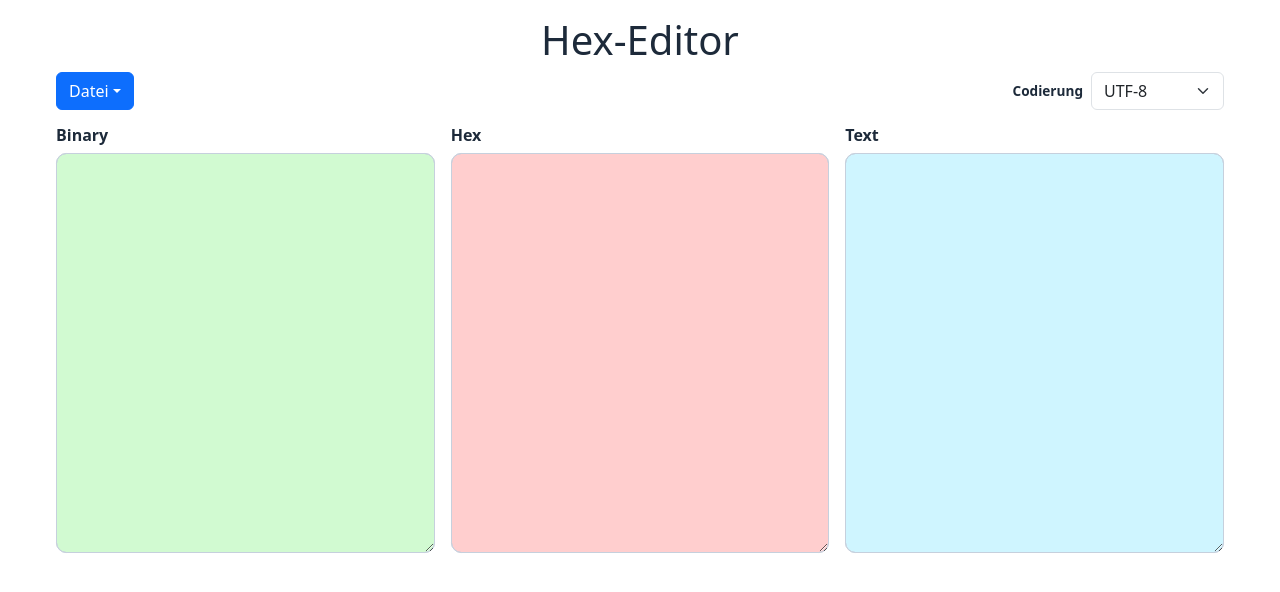
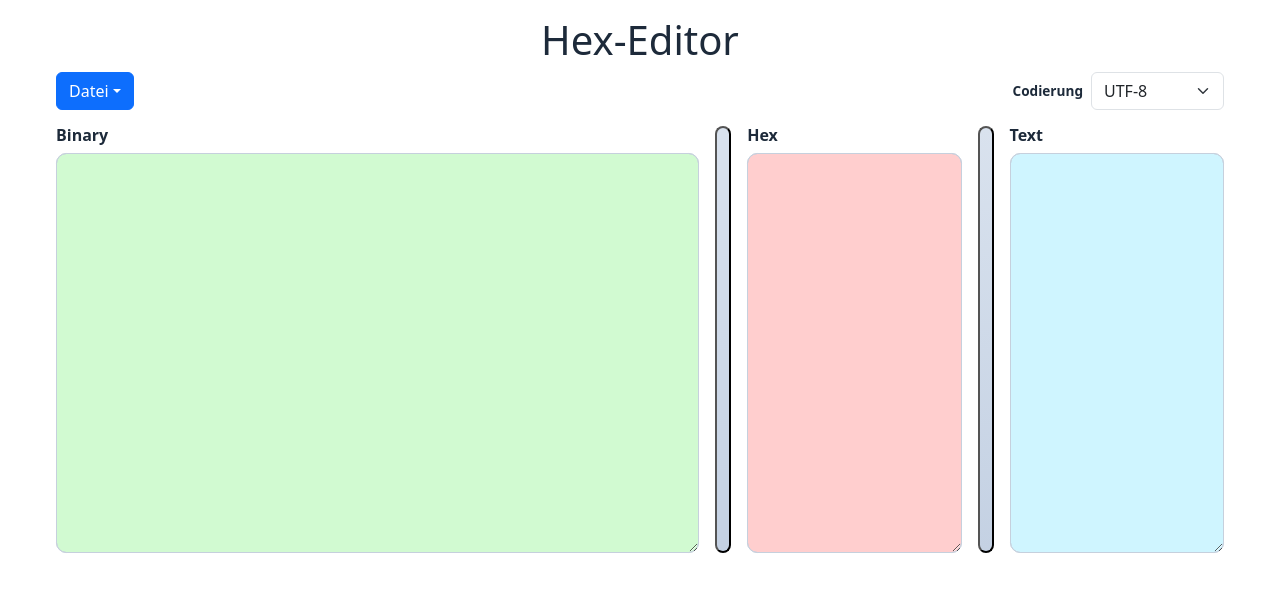
Before and after one commit to tools-info-bw-de/hexeditor, a SvelteKit app: page / in a window 1280 px wide. Shown: the top 592 px of the page. Built offline with nearby package versions, Linux system fonts and the light colour scheme.

Commit message:
großteil klappt

```diff
--- a/src/lib/components/BinaryView.svelte
+++ b/src/lib/components/BinaryView.svelte
@@ -37,7 +37,7 @@
 	$effect(() => {
 		if (!highlightRange || !editorEl) return;
 
-		ensureCharVisible(editorEl, text, highlightRange.start);
+		ensureCharVisible(editorEl, text, highlightRange.start, { wrapMode: 'word' });
 		syncScroll();
 	});
 
@@ -54,7 +54,7 @@
 	}
 
 	function handleMouseMove(event) {
-		const charIndex = getCharIndexFromMouse(event, editorEl, text);
+		const charIndex = getCharIndexFromMouse(event, editorEl, text, { wrapMode: 'word' });
 		if (charIndex === null) {
 			setHover(null, 0);
 			return;
@@ -160,8 +160,8 @@
 		border: 1px solid #c6d0dd;
 		border-radius: 0.65rem;
 		white-space: pre-wrap;
-		word-break: break-all;
-		overflow-wrap: anywhere;
+		word-break: normal;
+		overflow-wrap: normal;
 		overflow-x: hidden;
 		overflow-y: auto;
 		scrollbar-gutter: stable both-edges;
--- a/src/lib/components/HexView.svelte
+++ b/src/lib/components/HexView.svelte
@@ -37,7 +37,7 @@
 	$effect(() => {
 		if (!highlightRange || !editorEl) return;
 
-		ensureCharVisible(editorEl, text, highlightRange.start);
+		ensureCharVisible(editorEl, text, highlightRange.start, { wrapMode: 'word' });
 		syncScroll();
 	});
 
@@ -54,7 +54,7 @@
 	}
 
 	function handleMouseMove(event) {
-		const charIndex = getCharIndexFromMouse(event, editorEl, text);
+		const charIndex = getCharIndexFromMouse(event, editorEl, text, { wrapMode: 'word' });
 		if (charIndex === null) {
 			setHover(null, 0);
 			return;
@@ -160,8 +160,8 @@
 		border: 1px solid #c6d0dd;
 		border-radius: 0.65rem;
 		white-space: pre-wrap;
-		word-break: break-all;
-		overflow-wrap: anywhere;
+		word-break: normal;
+		overflow-wrap: normal;
 		overflow-x: hidden;
 		overflow-y: auto;
 		scrollbar-gutter: stable both-edges;
--- a/src/routes/+page.svelte
+++ b/src/routes/+page.svelte
@@ -8,6 +8,11 @@
 	let hoveredByteRange = $state(null);
 	let fileInput = $state();
 	let fileName = $state('hexeditor.txt');
+	let splitContainer = $state();
+	let firstSplit = $state(0.6);
+	let secondSplit = $state(0.8);
+	let activeHandle = $state(null);
+	const minPaneRatio = 0.12;
 
 	function setHover(start, length) {
 		hoveredByteRange = start !== null ? { start, length } : null;
@@ -82,7 +87,42 @@
 		anchor.click();
 		URL.revokeObjectURL(url);
 	}
+
+	function startResize(handle, event) {
+		if (window.matchMedia('(max-width: 980px)').matches) return;
+		activeHandle = handle;
+		event.currentTarget.setPointerCapture(event.pointerId);
+	}
+
+	function stopResize() {
+		activeHandle = null;
+	}
+
+	function handlePointerMove(event) {
+		if (!activeHandle || !splitContainer) return;
+
+		const rect = splitContainer.getBoundingClientRect();
+		if (rect.width <= 0) return;
+
+		const x = event.clientX - rect.left;
+		const ratio = Math.max(0, Math.min(1, x / rect.width));
+
+		if (activeHandle === 'first') {
+			firstSplit = Math.max(minPaneRatio, Math.min(secondSplit - minPaneRatio, ratio));
+			return;
+		}
+
+		if (activeHandle === 'second') {
+			secondSplit = Math.max(firstSplit + minPaneRatio, Math.min(1 - minPaneRatio, ratio));
+		}
+	}
 </script>
+
+<svelte:window
+	onpointermove={handlePointerMove}
+	onpointerup={stopResize}
+	onpointercancel={stopResize}
+/>
 
 <main class="app">
 	<h1>Hex-Editor</h1>
@@ -125,10 +165,40 @@
 			</select>
 		</label>
 	</div>
-	<section class="grid">
-		<BinaryView {bytes} {hoveredByteRange} {setHover} {updateBytes} />
-		<HexView {bytes} {hoveredByteRange} {setHover} {updateBytes} />
-		<TextView {bytes} {hoveredByteRange} {setHover} {updateBytes} {encoding} {setEncoding} />
+	<section
+		class="grid"
+		bind:this={splitContainer}
+		style={`--w1:${firstSplit * 100}%; --w2:${(secondSplit - firstSplit) * 100}%; --w3:${(1 - secondSplit) * 100}%;`}
+	>
+		<div class="pane pane-binary">
+			<BinaryView {bytes} {hoveredByteRange} {setHover} {updateBytes} />
+		</div>
+
+		<button
+			class="gutter"
+			type="button"
+			role="separator"
+			aria-orientation="vertical"
+			aria-label="Breite zwischen Binaer und Hex anpassen"
+			onpointerdown={(event) => startResize('first', event)}
+		></button>
+
+		<div class="pane pane-hex">
+			<HexView {bytes} {hoveredByteRange} {setHover} {updateBytes} />
+		</div>
+
+		<button
+			class="gutter"
+			type="button"
+			role="separator"
+			aria-orientation="vertical"
+			aria-label="Breite zwischen Hex und Text anpassen"
+			onpointerdown={(event) => startResize('second', event)}
+		></button>
+
+		<div class="pane pane-text">
+			<TextView {bytes} {hoveredByteRange} {setHover} {updateBytes} {encoding} {setEncoding} />
+		</div>
 	</section>
 </main>
 
@@ -153,14 +223,52 @@
 	}
 
 	.grid {
-		display: grid;
-		grid-template-columns: repeat(3, minmax(0, 1fr));
+		display: flex;
+		align-items: stretch;
 		gap: 1rem;
+		--w1: 60%;
+		--w2: 20%;
+		--w3: 20%;
+	}
+
+	.pane {
+		min-width: 0;
+	}
+
+	.pane-binary {
+		flex: 0 1 var(--w1);
+	}
+
+	.pane-hex {
+		flex: 0 1 var(--w2);
+	}
+
+	.pane-text {
+		flex: 0 1 var(--w3);
+	}
+
+	.gutter {
+		flex: 0 0 10px;
+		cursor: col-resize;
+		border-radius: 999px;
+		background: linear-gradient(180deg, #d9e2ee 0%, #c4d1e3 100%);
+		user-select: none;
+		touch-action: none;
+	}
+
+	.gutter:hover,
+	.gutter:focus {
+		outline: none;
+		background: linear-gradient(180deg, #b5c7de 0%, #91add0 100%);
 	}
 
 	@media (max-width: 980px) {
 		.grid {
-			grid-template-columns: 1fr;
+			flex-direction: column;
+		}
+
+		.gutter {
+			display: none;
 		}
 	}
 </style>
```
Also changed, not shown: src/lib/byte-editor.js.
